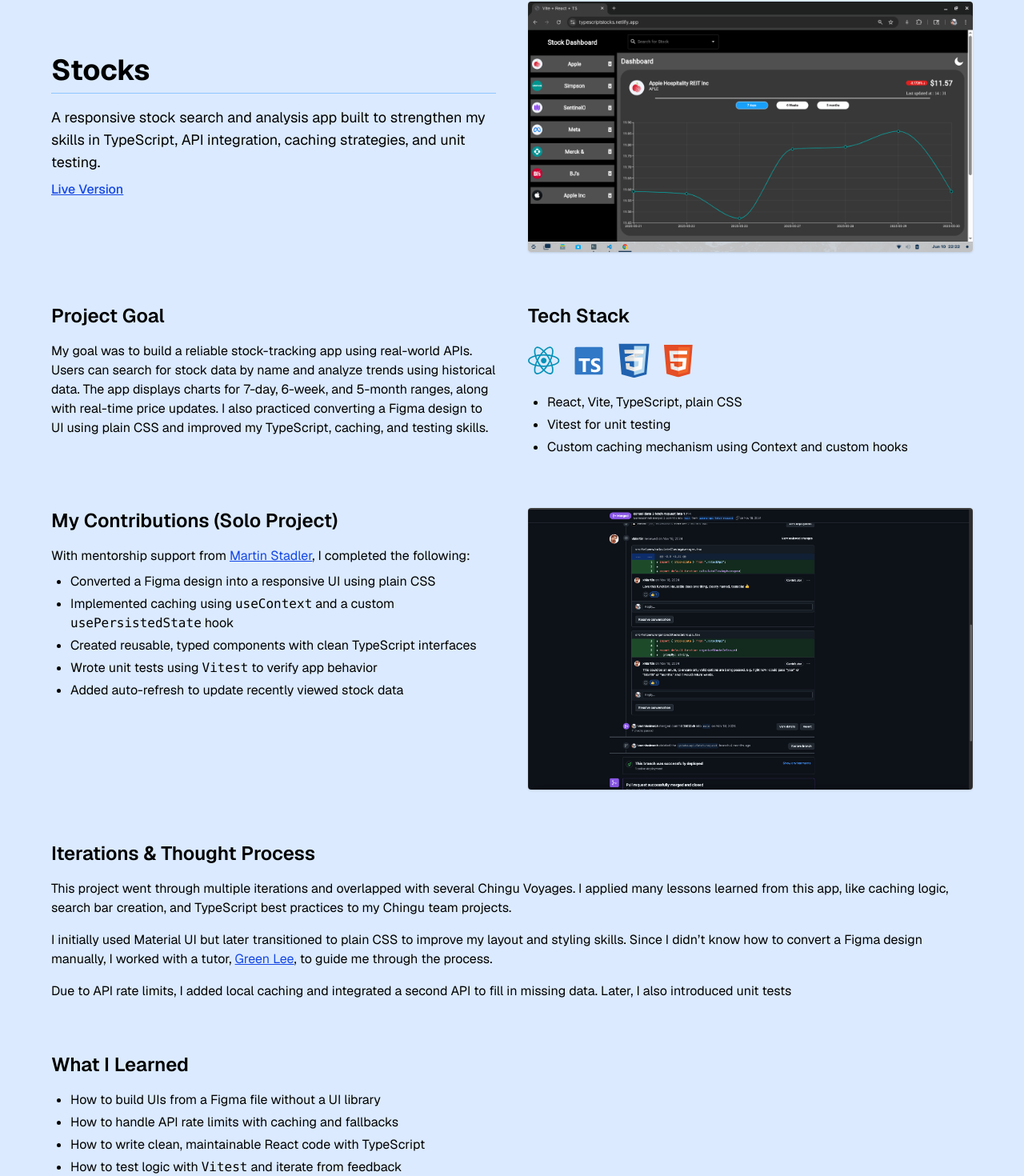
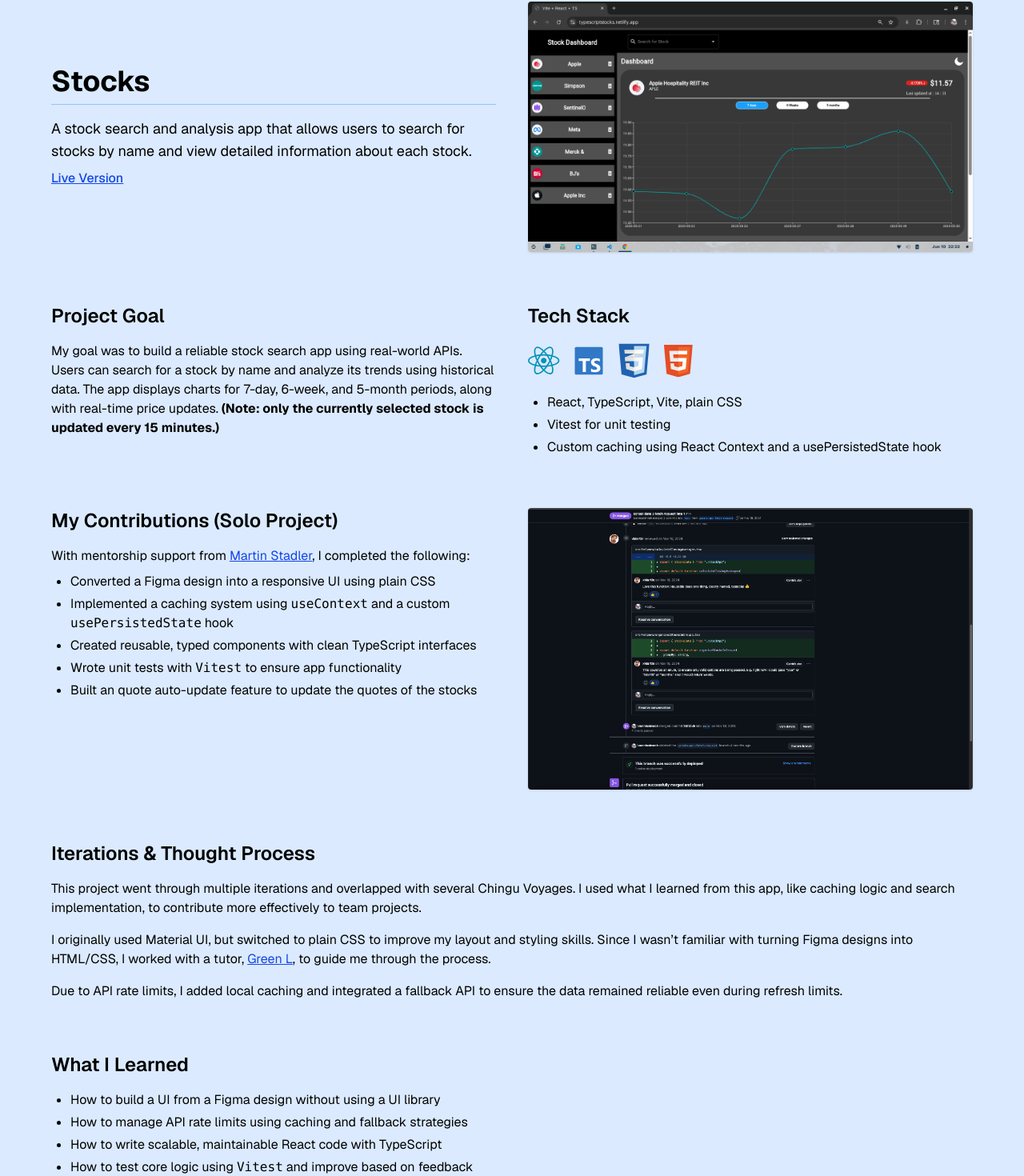
Before and after one commit to ivannissimrch/Portfolio, a Next.js app: page /projects/stocks in a window 1280 px wide. Shown: the part 98-1568 px from the top of the page at 80% size. Built offline with nearby package versions, Linux system fonts and the light colour scheme.

Commit message:
update projects descriptions

```diff
--- a/src/app/journey/page.js
+++ b/src/app/journey/page.js
@@ -1,8 +1,14 @@
 export default function Journey() {
   return (
     <main className="bg-blue-100 text-black px-6 py-10 font-sans min-h-screen">
-      <div className="max-w-6xl mx-auto">
-        <h1 className="text-black">Comming Soon</h1>
+      <div className="max-w-6xl mx-auto text-center">
+        <span className="text-4xl mb-2 block"></span>
+        <h1 className="text-3xl font-bold mb-4">Coming Soon</h1>
+        <p className="text-base sm:text-lg max-w-xl mx-auto">
+          I&apos;m planning to document the lessons, reflections, and growth
+          from my coding journey, especially what I’ve learned in group projects
+          like Chingu. Stay tuned!
+        </p>
       </div>
     </main>
   );
--- a/src/app/page.js
+++ b/src/app/page.js
@@ -26,11 +26,14 @@ export default function Home() {
           {/* Intro Text */}
           <div className="max-w-xl mt-6 md:mt-0">
             <h1 className="text-3xl sm:text-4xl font-bold flex justify-center md:justify-start gap-1">
-              Hi, I&apos;m<span className="text-blue-700">Ivan Rebolledo</span>.
+              Hi, I&apos;m
+              <span className="text-blue-700">Ivan Rebolledo</span>
             </h1>
+
             <h2 className="text-xl sm:text-2xl mt-2 flex justify-center md:justify-start">
-              I&apos;m a front-end developer.
+              a front-end developer.
             </h2>
+            <p>Welcome to my portfolio page</p>
             <div className="flex space-x-4 my-4 text-2xl justify-center md:justify-start">
               <a href="https://www.linkedin.com/in/ivan-rebolledo-012b17244/">
                 <FaLinkedin />
@@ -41,8 +44,10 @@ export default function Home() {
             </div>
             <p className="bg-white px-6 py-2 text-sm sm:text-base text-center md:text-left">
               I love learning about front-end development technologies and
-              creating applications using <span>JavaScript, </span>
-              <span>React,</span> <span>and Next.js</span>. Besides coding, I
+              creating applications using{" "}
+              <span className="font-bold">JavaScript, </span>
+              <span className="font-bold">React,</span>{" "}
+              <span className="font-bold">and Next.js</span>. Besides coding, I
               love taking my miniature poodle on hikes on the weekends and I
               enjoy Latin dancing.
             </p>
--- a/src/app/projects/stocks/page.js
+++ b/src/app/projects/stocks/page.js
@@ -11,9 +11,8 @@ export default function StocksPage() {
             <h1 className="text-3xl sm:text-4xl font-bold mb-2">Stocks</h1>
             <hr className="border-blue-300 mb-4" />
             <p className="text-base sm:text-lg">
-              A responsive stock search and analysis app built to strengthen my
-              skills in TypeScript, API integration, caching strategies, and
-              unit testing.
+              A stock search and analysis app that allows users to search for
+              stocks by name and view detailed information about each stock.
             </p>
             <a
               className="text-blue-700 underline font-medium mt-2 inline-block"
@@ -41,12 +40,15 @@ export default function StocksPage() {
           <div>
             <h2 className="text-2xl font-semibold mb-4">Project Goal</h2>
             <p className="text-base mb-6">
-              My goal was to build a reliable stock-tracking app using
-              real-world APIs. Users can search for stock data by name and
-              analyze trends using historical data. The app displays charts for
-              7-day, 6-week, and 5-month ranges, along with real-time price
-              updates. I also practiced converting a Figma design to UI using
-              plain CSS and improved my TypeScript, caching, and testing skills.
+              My goal was to build a reliable stock search app using real-world
+              APIs. Users can search for a stock by name and analyze its trends
+              using historical data. The app displays charts for 7-day, 6-week,
+              and 5-month periods, along with real-time price updates.
+              <strong>
+                {" "}
+                (Note: only the currently selected stock is updated every 15
+                minutes.)
+              </strong>
             </p>
           </div>
           <div>
@@ -68,9 +70,11 @@ export default function StocksPage() {
               ))}
             </div>
             <ul className="list-disc pl-6 text-base space-y-1">
-              <li>React, Vite, TypeScript, plain CSS</li>
+              <li>React, TypeScript, Vite, plain CSS</li>
               <li>Vitest for unit testing</li>
-              <li>Custom caching mechanism using Context and custom hooks</li>
+              <li>
+                Custom caching using React Context and a usePersistedState hook
+              </li>
             </ul>
           </div>
         </section>
@@ -97,18 +101,21 @@ export default function StocksPage() {
                 Converted a Figma design into a responsive UI using plain CSS
               </li>
               <li>
-                Implemented caching using <code>useContext</code> and a custom{" "}
-                <code>usePersistedState</code> hook
+                Implemented a caching system using <code>useContext</code> and a
+                custom <code>usePersistedState</code> hook
               </li>
               <li>
                 Created reusable, typed components with clean TypeScript
                 interfaces
               </li>
               <li>
-                Wrote unit tests using <code>Vitest</code> to verify app
-                behavior
+                Wrote unit tests with <code>Vitest</code> to ensure app
+                functionality
               </li>
-              <li>Added auto-refresh to update recently viewed stock data</li>
+              <li>
+                Built an quote auto-update feature to update the quotes of the
+                stocks
+              </li>
             </ul>
           </div>
           <div className="bg-white shadow rounded overflow-hidden">
@@ -129,27 +136,27 @@ export default function StocksPage() {
           </h2>
           <p className="text-base mb-4">
             This project went through multiple iterations and overlapped with
-            several Chingu Voyages. I applied many lessons learned from this
-            app, like caching logic, search bar creation, and TypeScript best
-            practices to my Chingu team projects.
+            several Chingu Voyages. I used what I learned from this app, like
+            caching logic and search implementation, to contribute more
+            effectively to team projects.
           </p>
           <p className="text-base mb-4">
-            I initially used Material UI but later transitioned to plain CSS to
-            improve my layout and styling skills. Since I didn’t know how to
-            convert a Figma design manually, I worked with a tutor,{" "}
+            I originally used Material UI, but switched to plain CSS to improve
+            my layout and styling skills. Since I wasn’t familiar with turning
+            Figma designs into HTML/CSS, I worked with a tutor,{" "}
             <a
               href="https://www.wyzant.com/match/tutor/89018372"
               className="text-blue-700 underline"
               target="_blank"
             >
-              Green Lee
+              Green L
             </a>
             , to guide me through the process.
           </p>
           <p className="text-base mb-4">
             Due to API rate limits, I added local caching and integrated a
-            second API to fill in missing data. Later, I also introduced unit
-            tests
+            fallback API to ensure the data remained reliable even during
+            refresh limits.
           </p>
         </section>
 
@@ -157,12 +164,19 @@ export default function StocksPage() {
         <section className="mb-16">
           <h2 className="text-2xl font-semibold mb-4">What I Learned</h2>
           <ul className="list-disc pl-6 text-base space-y-1">
-            <li>How to build UIs from a Figma file without a UI library</li>
-            <li>How to handle API rate limits with caching and fallbacks</li>
-            <li>How to write clean, maintainable React code with TypeScript</li>
             <li>
-              How to test logic with <code>Vitest</code> and iterate from
-              feedback
+              How to build a UI from a Figma design without using a UI library
+            </li>
+            <li>
+              How to manage API rate limits using caching and fallback
+              strategies
+            </li>
+            <li>
+              How to write scalable, maintainable React code with TypeScript
+            </li>
+            <li>
+              How to test core logic using <code>Vitest</code> and improve based
+              on feedback
             </li>
           </ul>
         </section>
--- a/src/app/projectsList.js
+++ b/src/app/projectsList.js
@@ -3,7 +3,7 @@ export const PROJECTS_LIST = [
     title: "DevVault",
     date: "June 2025",
     description:
-      "A resource search app for finding curated coding content fast.",
+      "A web app to search and explore developer resources from the Chingu resources API.",
     imageDesktop: "/images/weeklyBytesDesktop.png",
     link: "/projects/devvault",
   },
@@ -11,7 +11,7 @@ export const PROJECTS_LIST = [
     title: "Stocks",
     date: "September 2024",
     description:
-      "Track real-time stock data and simulate trades using TypeScript.",
+      "A stock search app where you can search for companies by name and view trends in charts over 7 days, 6 weeks, or 5 months.",
     imageDesktop: "/images/stocksDesktop.png",
     link: "/projects/stocks",
   },
```
